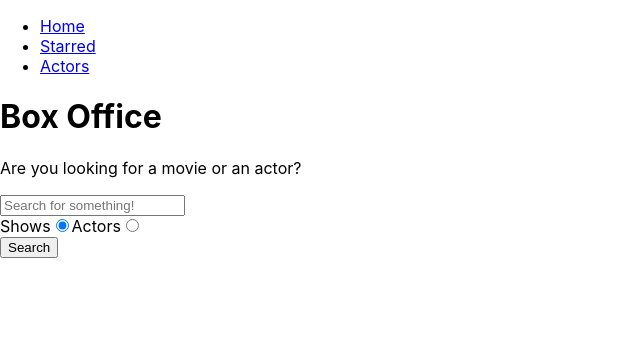
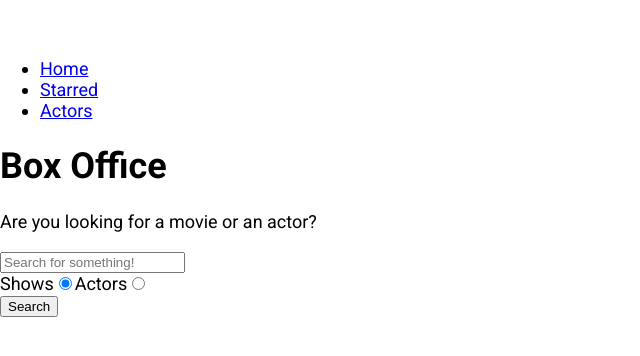
Before and after one commit to Xine75/box-office, a React (Create React App) app: page / in a window 1280 px wide. Shown: the top 356 px of the page, without its empty margins (0-640 px from the left). Built offline with nearby package versions, Linux system fonts and the light colour scheme.

Commit message:
styled-components

```diff
--- a/package.json
+++ b/package.json
@@ -11,6 +11,7 @@
     "react-router": "^5.2.1",
     "react-router-dom": "^5.3.0",
     "react-scripts": "4.0.3",
+    "styled-components": "^5.3.3",
     "web-vitals": "^0.2.4",
     "workbox-background-sync": "^5.1.4",
     "workbox-broadcast-update": "^5.1.4",
--- a/public/index.html
+++ b/public/index.html
@@ -12,16 +12,11 @@
       user's mobile device or desktop. See https://developers.google.com/web/fundamentals/web-app-manifest/
     -->
     <link rel="manifest" href="%PUBLIC_URL%/manifest.json" />
-    <!--
-      Notice the use of %PUBLIC_URL% in the tags above.
-      It will be replaced with the URL of the `public` folder during the build.
-      Only files inside the `public` folder can be referenced from the HTML.
-
-      Unlike "/favicon.ico" or "favicon.ico", "%PUBLIC_URL%/favicon.ico" will
-      work correctly both with client-side routing and a non-root public URL.
-      Learn how to configure a non-root public URL by running `npm run build`.
-    -->
-    <title>React App</title>
+    <link
+    href="https://fonts.googleapis.com/css?family=Roboto:300,400,700,&display=swap"
+    rel="stylesheet"
+  />
+  <title>Box Office</title>
   </head>
   <body>
     <noscript>You need to enable JavaScript to run this app.</noscript>
--- a/src/components/actor/ActorGrid.js
+++ b/src/components/actor/ActorGrid.js
@@ -1,11 +1,12 @@
 import React from 'react'
 import ActorCard from './ActorCard'
+import { FlexGrid } from '../styled';
 import IMAGE_NOT_FOUND from "../../images/not-found.png"
 
 
 const ActorGrid = ({data}) => {
     return (
-        <div>
+        <FlexGrid>
             {
             data.map( ({person}) => (
             <ActorCard
@@ -19,7 +20,7 @@ const ActorGrid = ({data}) => {
             summary={person.summary}
             /> ))
             }
-            </div>
+            </FlexGrid>
         );
     };
 
--- a/src/components/show/ShowGrid.js
+++ b/src/components/show/ShowGrid.js
@@ -1,10 +1,11 @@
 import React from 'react'
 import ShowCard from './ShowCard'
+import { FlexGrid } from '../styled';
 import IMAGE_NOT_FOUND from "../../images/not-found.png"
 
 const ShowGrid = ({data}) => {
     return (
-    <div>
+    <FlexGrid>
         {
         data.map( ({show}) => (
         <ShowCard
@@ -15,7 +16,7 @@ const ShowGrid = ({data}) => {
         summary={show.summary}
         /> ))
         }
-        </div>
+        </FlexGrid>
     );
 };
 
--- /dev/null
+++ b/src/components/styled.js
@@ -0,0 +1,7 @@
+import styled from "styled-components";
+
+export const FlexGrid = styled.div`
+    display: flex;
+    justify-content: center;
+    flex-wrap: wrap;
+`;
--- a/src/index.css
+++ b/src/index.css
@@ -1,13 +1,6 @@
 body {
+  font-family: 'Roboto', sans-serif;
+  font-size: 18px;
   margin: 0;
-  font-family: -apple-system, BlinkMacSystemFont, 'Segoe UI', 'Roboto', 'Oxygen',
-    'Ubuntu', 'Cantarell', 'Fira Sans', 'Droid Sans', 'Helvetica Neue',
-    sans-serif;
-  -webkit-font-smoothing: antialiased;
-  -moz-osx-font-smoothing: grayscale;
+  padding-top: 40px;
 }
-
-code {
-  font-family: source-code-pro, Menlo, Monaco, Consolas, 'Courier New',
-    monospace;
-}
--- a/src/pages/Home.js
+++ b/src/pages/Home.js
@@ -31,7 +31,6 @@ const Home = () => {
     const onRadioChange =(ev) => {
         setSearchOption(ev.target.value);
     }
-    console.log(searchOption)
 
     const renderResults = () => {
 
```
Also changed, not shown: 1 other file (tests, documents, lock files or other folders).
